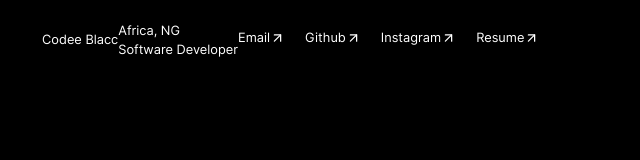
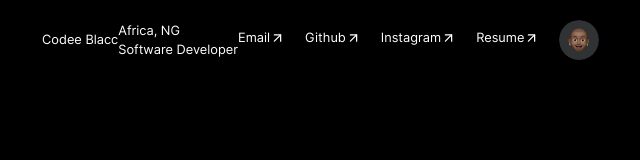
Before and after one commit to codeeblacc/codeeblacc, a React (Create React App) app: page / in a window 1280 px wide. Shown: the top 160 px of the page, without its empty margins (86-726 px from the left). Built offline with nearby package versions, Linux system fonts and the light colour scheme.

Commit message:
header profile image build

```diff
--- a/src/assets/css/base.css
+++ b/src/assets/css/base.css
@@ -0,0 +1,42 @@
+.nav-action-img {
+  width: 40px;
+  height: 40px;
+  display: flex;
+  position: relative;
+  background-color: var(--smoke-color);
+  background-image: url(../images/me.png);
+  background-size: cover;
+  background-position: center;
+  background-repeat: no-repeat;
+  background-clip: content-box;
+  transition: .2s ease-in-out;
+  cursor: pointer;
+  border-radius: 100px;
+}
+
+.nav-action-img:hover {
+  background-color: rgba(225, 225, 225, .5)
+}
+
+.nav-action-img:hover::before {
+  content: '@codee';
+  position: absolute;
+  background: var(--base-color);
+  z-index: -1;
+  animation: fadeInDown .2s ease-in-out;
+  border-radius: 100px;
+  display: flex;
+  align-items: center;
+  justify-content: center;
+  font-size: .7rem;
+  line-height: .7rem;
+  height: 24px;
+  width: 53px;
+  top: 60px;
+  bottom: 0;
+  left: -12%;
+  margin: auto;
+  margin: auto;
+}
+
+@import "./responsive.css";
```
